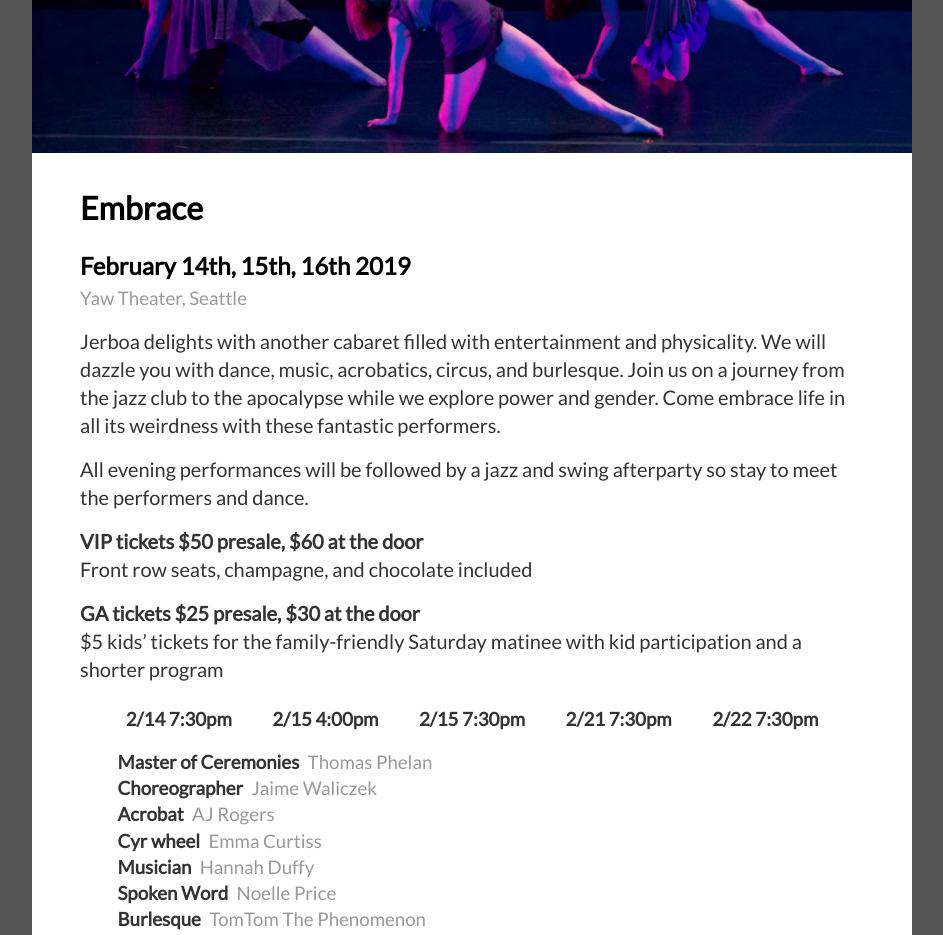
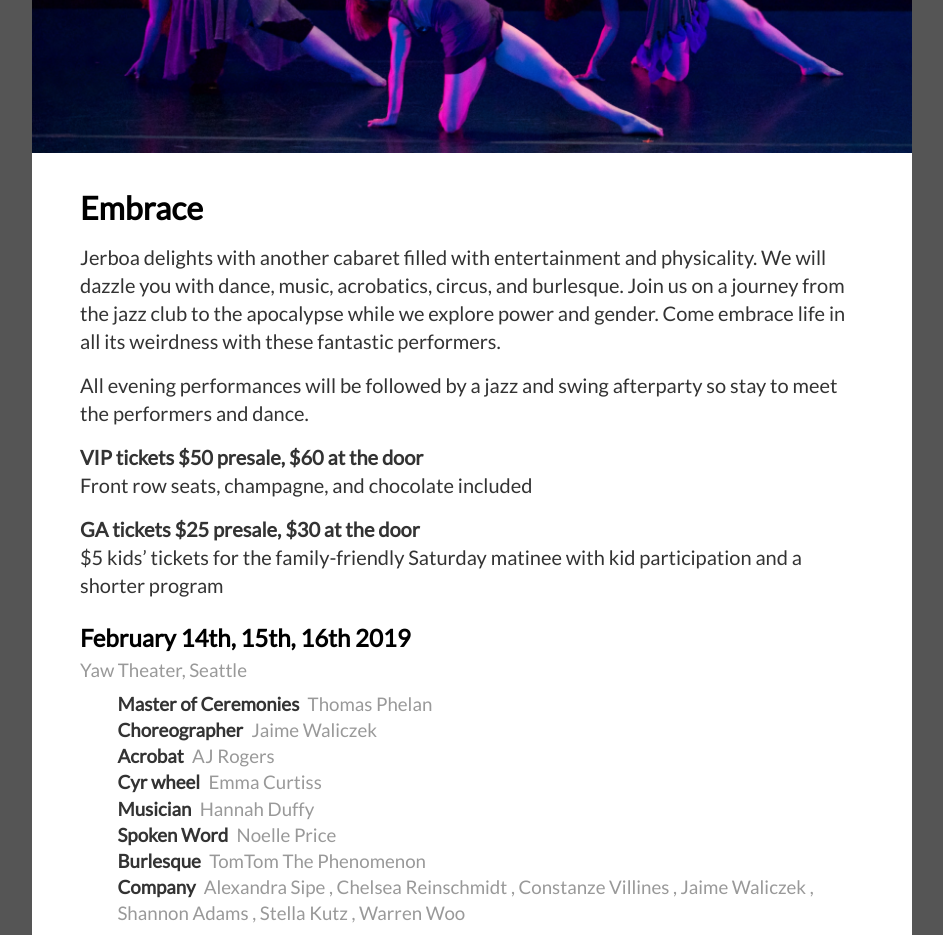
Before and after one commit to JerboaDance/Website, a Jekyll site: the page built from _performances/Embrace.md, in a window 1280 px wide. Shown: the part 330-1265 px from the top of the page, without its empty margins (168-1111 px from the left). Built offline with Jekyll 4.4.1, drawn with Linux system fonts in a browser that asks for light colours; nearby versions of some CDN libraries; comment, search, counter and statistics services are not loaded.

```diff
--- a/_data/performances.yml
+++ b/_data/performances.yml
@@ -1,9 +1,9 @@
 upcoming: "/performances/Moxie"
 prior:
   - "/performances/reconstruct"
+  - "/performances/Embrace"
   - "/performances/AnimalNature"
   - "/performances/continuum"
-  - "/performances/Embrace"
   - "/performances/Transformation"
   - "/performances/Luminous"
   - "/performances/GenderallySpeaking"
--- a/_performances/Embrace.md
+++ b/_performances/Embrace.md
@@ -1,43 +1,38 @@
 ---
 name: Embrace
-upcoming-show:
-    dates: February 14th, 15th, 16th 2019
-    times:
-        - 2/14 8:00pm
-        - 2/15 8:00pm
-        - 2/16 2:00pm
-        - 2/16 8:00pm
-    bpt-id: 3922211
-    location: YawTheater
-    company: [ShannonAdams, StellaKutz, ConstanzeVillines, ChelseaReinschmidt, AlexandraSipe, JaimeWaliczek, WarrenWoo]
-    highlights:
-        -
-            name: Thomas Phelan
-            role: Master of Ceremonies
-            url: "/company/ThomasPhelan.html"
-        -
-            name: Jaime Waliczek
-            role: Choreographer
-            url: "/company/JaimeWaliczek.html"
-        -
-            name: AJ Rogers
-            role: Acrobat
-            url: "http://www.omculture.com/wallingford-class-descriptions"
-        -
-            name: Emma Curtiss
-            role: Cyr wheel
-            url: "/company/EmmaCurtiss.html"
-        -
-            name: Hannah Duffy
-            role: Musician
-            url: https://www.facebook.com/hannahduffymusic
-        -
-            name: Noelle Price
-            role: Spoken Word
-            url: https://www.pricearts.co/copy-of-about
-        -
-            name: TomTom The Phenomenon
-            role: Burlesque
+prior-shows:
+    -
+        dates: February 14th, 15th, 16th 2019
+        location: YawTheater
+        company: [ShannonAdams, StellaKutz, ConstanzeVillines, ChelseaReinschmidt, AlexandraSipe, JaimeWaliczek, WarrenWoo]
+        highlights:
+            -
+                name: Thomas Phelan
+                role: Master of Ceremonies
+                url: "/company/ThomasPhelan.html"
+            -
+                name: Jaime Waliczek
+                role: Choreographer
+                url: "/company/JaimeWaliczek.html"
+            -
+                name: AJ Rogers
+                role: Acrobat
+                url: "http://www.omculture.com/wallingford-class-descriptions"
+            -
+                name: Emma Curtiss
+                role: Cyr wheel
+                url: "/company/EmmaCurtiss.html"
+            -
+                name: Hannah Duffy
+                role: Musician
+                url: https://www.facebook.com/hannahduffymusic
+            -
+                name: Noelle Price
+                role: Spoken Word
+                url: https://www.pricearts.co/copy-of-about
+            -
+                name: TomTom The Phenomenon
+                role: Burlesque
 photographs:
     -
         id: /assets/performances/AnimalNature/header.jpg
```
Also changed, not shown: _performances/Moxie.md (+1 -0 lines), _performances/reconstruct.md (+5 -9 lines).
